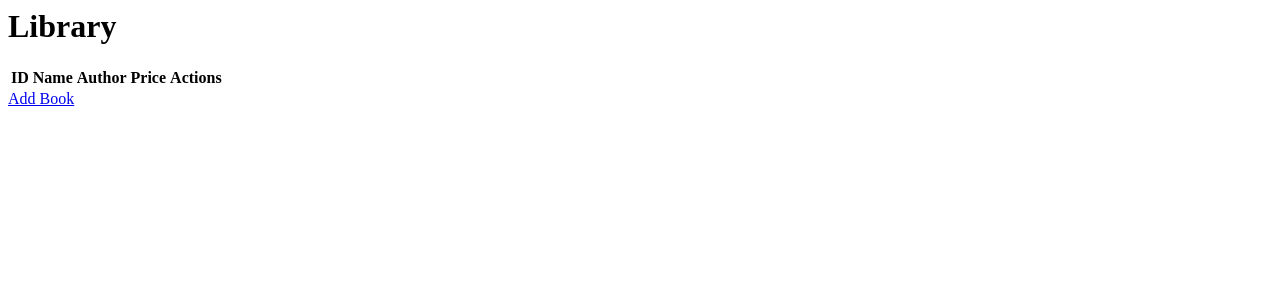
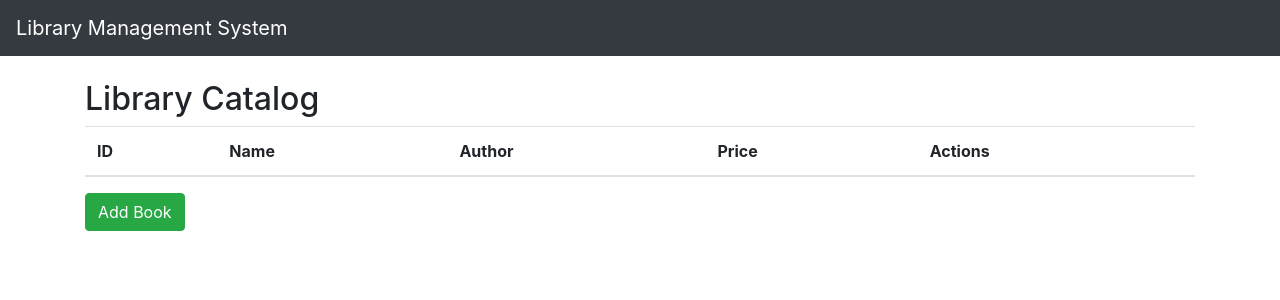
Before and after one commit to Biswajit-Mohapatra2/Library-Sys, a Flask app: page / in a window 1280 px wide. Shown: the top 300 px of the page. Run offline with Flask 3, Linux system fonts and the light colour scheme; lists and menus that the app fills with data are empty; some libraries are stand-ins or nearby versions.

Commit message:
All changes with UI changes added

```diff
--- a/templates/base.html
+++ b/templates/base.html
@@ -1,31 +1,48 @@
-<!DOCTYPE html>
-<html>
-<head>
-    <meta charset="UTF-8">
-    <title>Library Management System</title>
-    <!-- Add your CSS stylesheets and other meta tags here -->
-    <link rel="stylesheet" type="text/css" href="static/styles.css">
-</head>
-<body>
-    <header>
-        <h1>Library Management System</h1>
-        <!-- Add your navigation menu or header content here -->
-    </header>
-    <nav>
-        <ul>
-            <li><a href="/">Home</a></li>
-            <li><a href="/book">Books</a></li>
-            <li><a href="/members">Members</a></li>
-            <!-- Add more navigation links as needed -->
+<!doctype html>
+<html lang="en">
+  <head>
+
+    <meta charset="utf-8">
+    <meta name="viewport" content="width=device-width, initial-scale=1, shrink-to-fit=no">
+
+    <link rel="stylesheet" href="https://maxcdn.bootstrapcdn.com/bootstrap/4.0.0/css/bootstrap.min.css" integrity="sha384-Gn5384xqQ1aoWXA+058RXPxPg6fy4IWvTNh0E263XmFcJlSAwiGgFAW/dAiS6JXm" crossorigin="anonymous">
+
+    <link rel="stylesheet" href="https://use.fontawesome.com/releases/v5.0.13/css/all.css">
+
+    <title>Library App</title>
+
+  </head>
+
+  <body>
+
+    <!-- Navbar -->
+    <nav class="navbar navbar-expand-lg navbar-dark bg-dark">
+      <a class="navbar-brand" href="/">Library Management System</a>
+      <button class="navbar-toggler" type="button" data-toggle="collapse" data-target="#navbarNav" aria-controls="navbarNav" aria-expanded="false" aria-label="Toggle navigation">
+        <span class="navbar-toggler-icon"></span>
+      </button>
+
+      <div class="collapse navbar-collapse" id="navbarNav">
+        <ul class="navbar-nav">
+          <li class="nav-item active">
+            <!-- <a class="nav-link" href="/">Home <span class="sr-only">(current)</span></a> -->
+          </li>
+          <li class="nav-item">
+            <!-- <a class="nav-link" href="/books">Books</a> -->
+          </li>
         </ul>
+      </div>
     </nav>
-    <main>
-        <!-- Your content will go here -->
-        {% block content %}{% endblock %}
+
+    <!-- Main Content -->
+    <main class="container mt-4">
+      {% block content %}{% endblock %}
     </main>
-    <footer>
-        <!-- Add footer content, copyright, and other information here -->
-        &copy; 2023 Bourntec_Library
-    </footer>
-</body>
+
+
+    <script src="https://code.jquery.com/jquery-3.2.1.slim.min.js" integrity="sha384-KJ3o2DKtIkvYIK3UENzmM7KCkRr/rE9/Qpg6aAZGJwFDMVNA/GpGFF93hXpG5KkN" crossorigin="anonymous"></script>
+    <script src="https://cdnjs.cloudflare.com/ajax/libs/popper.js/1.12.9/umd/popper.min.js" integrity="sha384-ApNbgh9B+Y1QKtv3Rn7W3mgPxhU9K/ScQsAP7hUibX39j7fakFPskvXusvfa0b4Q" crossorigin="anonymous"></script>
+    <script src="https://maxcdn.bootstrapcdn.com/bootstrap/4.0.0/js/bootstrap.min.js" integrity="sha384-JZR6Spejh4U02d8jOt6vLEHfe/JQGiRRSQQxSfFWpi1MquVdAyjUar5+76PVCmYl" crossorigin="anonymous"></script>
+
+  </body>
 </html>
--- a/templates/index.html
+++ b/templates/index.html
@@ -1,35 +1,33 @@
+
+{% extends 'base.html' %}
 
 {% block content %}
-
-<h1>Library</h1>
-
-<table>
+    <h2>Library Catalog</h2>
+    <table class="table table-striped">
+        <thead>
             <tr>
-    <th> ID </th>
-    <th> Name </th>
-    <th> Author </th>
-    <th> Price </th>
-    <th> Actions </th>
+                <th>ID</th>
+                <th>Name</th>
+                <th>Author</th>
+                <th>Price</th>
+                <th>Actions</th>
             </tr>
-
+        </thead>
+        <tbody>
             {% for book in books %}
                 <tr>
-    <td>{{book.id}}</td>
-    <td>{{book.name}}</td>
-    <td>{{book.author}}</td>
-    <td>{{book.price}}</td>
+                    <td>{{ book.id }}</td>
+                    <td>{{ book.name }}</td>
+                    <td>{{ book.author }}</td>
+                    <td>{{ book.price }}</td>
                     <td>
-      <a href="/edit/{{book.id}}">Edit</a>
-      <a href="{{ url_for('delete', book_id=book.id) }}"
-           onclick="return confirm('Are you sure you want to delete?')">
-          Delete
-        </a>
+                        <a href="/edit/{{ book.id }}" class="btn btn-primary btn-sm">Edit</a>
+                        <a href="{{ url_for('delete', book_id=book.id) }}" class="btn btn-danger btn-sm"
+                           onclick="return confirm('Are you sure you want to delete this book?')">Delete</a>
                     </td>
                 </tr>
             {% endfor %}
-
+        </tbody>
     </table>
-
-<a href="/add" class="button">Add Book</a>
-
+    <a href="/add" class="btn btn-success">Add Book</a>
 {% endblock %}
```
Also changed, not shown: templates/add.html (+22 -7 lines), templates/edit.html (+12 -12 lines). Lines whose indentation alone changed are shown as unchanged.
